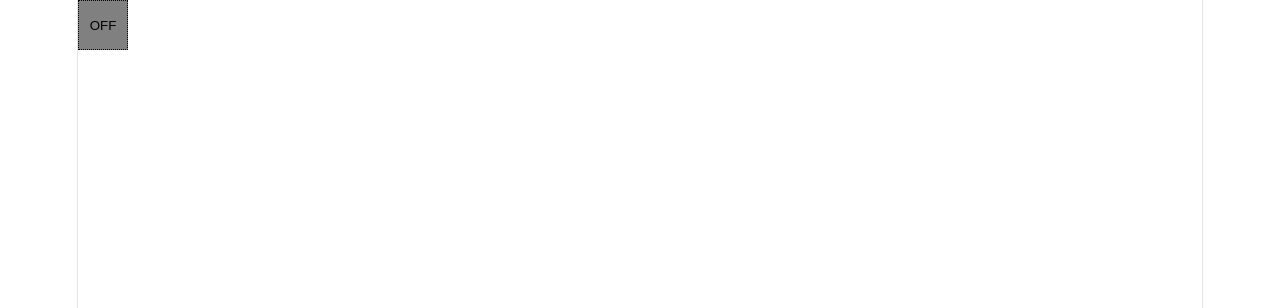
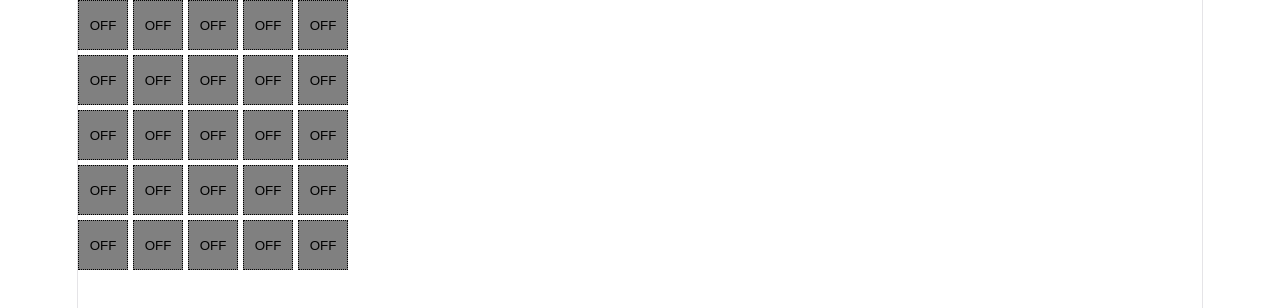
Before and after one commit to e-almasri/lights-out, a React (Vite) app: page / in a window 1280 px wide. Shown: the top 308 px of the page. Built offline with nearby package versions, Linux system fonts and the light colour scheme.

Commit message:
grid + playing

```diff
--- a/src/App.css
+++ b/src/App.css
@@ -11,3 +11,9 @@
 .light-off {
     background-color: grey;
 }
+
+.grid {
+  display: grid;
+  grid-template-columns: repeat(5, 50px);
+  gap: 5px;
+}
--- a/src/App.jsx
+++ b/src/App.jsx
@@ -1,8 +1,8 @@
 import './App.css'
-import Light from './components/Light'
+import Grid from './components/Grid'
 
 function App() {
-  return <Light />;
+  return <Grid />;
 }
 
 export default App
--- a/src/components/Grid.jsx
+++ b/src/components/Grid.jsx
@@ -1,6 +1,45 @@
+import { useState } from "react";
+import Light from "./Light";
 
 function Grid() {
-  return <Light />;
+  const [lights, setLights] = useState(Array(25).fill(false));
+  function handleClick(index) {
+    let newLights = lights.slice();
+    newLights[index] = !newLights[index];
+    toggleAdjacent(index).forEach((element) => {
+      newLights[element] = !newLights[element];
+    });
+    setLights(newLights);
+  }
+
+  function toggleAdjacent(index) {
+    const adjacentIndices = [];
+    if (index % 5 > 0) {
+      adjacentIndices.push(index - 1);
+    }
+    if (index % 5 < 4) {
+      adjacentIndices.push(index + 1);
+    }
+    if (index > 4) {
+      adjacentIndices.push(index - 5);
+    }
+    if (index < 20) {
+      adjacentIndices.push(index + 5);
+    }
+    return adjacentIndices;
+  }
+
+  return (
+    <div className="grid">
+      {lights.map((value, index) => (
+        <Light
+          key={index}
+          value={value}
+          onLightClick={() => handleClick(index)}
+        />
+      ))}
+    </div>
+  );
 }
 
-export default Grid
+export default Grid;
--- a/src/components/Light.jsx
+++ b/src/components/Light.jsx
@@ -2,15 +2,10 @@ import { useState } from "react";
 import "../App.css";
 
 
-function Light(){
-    const [value, setValue] = useState(false);
-
-    function handleClick(){
-        setValue(prev => !prev);
-    }
+function Light({value, onLightClick}) {
 
     return (
-        <button className={`light ${value ? "light-on" : "light-off"}`} onClick={handleClick}>{value? "ON" : "OFF"}</button>
+        <button className={`light ${value ? "light-on" : "light-off"}`} onClick={onLightClick}>{value? "ON" : "OFF"}</button>
     );
 }
 
```
